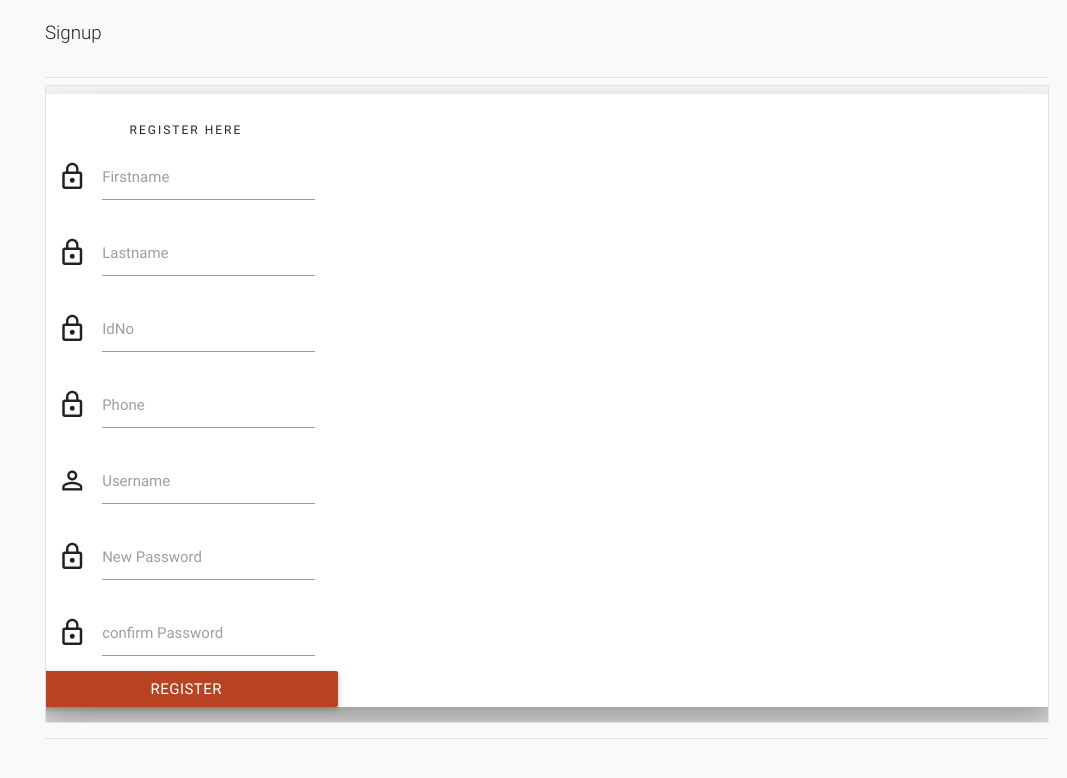
After one commit to OnpointSoftwares/VisitorManagementSystem, a PHP site: page /signup.php in a window 1280 px wide. The commit adds this page. Shown: the top 778 px of the page, without its empty margins (213-1280 px from the left). Run offline with PHP 8.4, Linux system fonts and the light colour scheme.

Commit message:
Update commits

```diff
--- /dev/null
+++ b/signup.php
@@ -0,0 +1,172 @@
+<!DOCTYPE html>
+<html lang="en">
+<head>
+  <meta http-equiv="Content-Type" content="text/html; charset=UTF-8">
+  <meta name="viewport" content="width=device-width, initial-scale=1, maximum-scale=1.0, user-scalable=no">
+  <meta http-equiv="X-UA-Compatible" content="IE=edge">
+  <meta name="msapplication-tap-highlight" content="no">
+  <title>Tickets</title>
+<?php
+include_once("config.php");
+?>
+  <!-- Favicons-->
+  <link rel="icon" href="images/favicon/favicon-32x32.png" sizes="32x32">
+  <!-- Favicons-->
+  <link rel="apple-touch-icon-precomposed" href="images/favicon/apple-touch-icon-152x152.png">
+  <!-- For iPhone -->
+  <meta name="msapplication-TileColor" content="#00bcd4">
+  <meta name="msapplication-TileImage" content="images/favicon/mstile-144x144.png">
+  <!-- For Windows Phone -->
+
+
+  <!-- CORE CSS-->
+  <link href="css/materialize.min.css" type="text/css" rel="stylesheet" media="screen,projection">
+  <link href="css/style.min.css" type="text/css" rel="stylesheet" media="screen,projection">
+  <!-- Custome CSS-->
+  <link href="css/custom/custom.min.css" type="text/css" rel="stylesheet" media="screen,projection">
+  <!-- INCLUDED PLUGIN CSS ON THIS PAGE -->
+  <link href="js/plugins/perfect-scrollbar/perfect-scrollbar.css" type="text/css" rel="stylesheet" media="screen,projection">
+  <link href="js/plugins/data-tables/css/jquery.dataTables.min.css" type="text/css" rel="stylesheet" media="screen,projection">
+</head>
+
+<body>
+  <!-- Start Page Loading -->
+  <div id="loader-wrapper">
+      <div id="loader"></div>
+      <div class="loader-section section-left"></div>
+      <div class="loader-section section-right"></div>
+  </div>
+  <!-- End Page Loading -->
+
+  <!-- //////////////////////////////////////////////////////////////////////////// -->
+
+  <!-- START HEADER -->
+  <!-- END HEADER -->
+
+  <!-- //////////////////////////////////////////////////////////////////////////// -->
+
+  <!-- START MAIN -->
+  <div id="main">
+    <!-- START WRAPPER -->
+
+
+      <!-- END LEFT SIDEBAR NAV-->
+
+      <!-- //////////////////////////////////////////////////////////////////////////// -->
+
+      <!-- START CONTENT -->
+      <section id="content">
+
+        <!--breadcrumbs start-->
+
+        <!--breadcrumbs end-->
+
+	        <!--start container-->
+        <div class="container">
+          <p class="caption">Signup</p>
+          <div class="divider"></div>
+									<div id="work-collections">
+									<ul id="projects-collection" class="collection">
+                                    <div id="login-page" class="row">
+    <div class="col s12 z-depth-4 card-panel">
+      <form method="post" action="routers/signupcheck.php" class="login-form" id="form">
+        <div class="row">
+          <div class="input-field col s12 center">
+            <p class="center login-form-text">Register Here </p>
+          </div>
+        </div>
+        <div class="row margin">
+          <div class="input-field col s12">
+            <i class="mdi-action-lock-outline prefix"></i>
+            <input name="fname" id="fname" type="text">
+            <label for="password">Firstname</label>
+          </div>
+        </div>
+        <div class="row margin">
+          <div class="input-field col s12">
+            <i class="mdi-action-lock-outline prefix"></i>
+            <input name="lname" id="lname" type="text">
+            <label for="password">Lastname</label>
+          </div>
+        </div>
+        <div class="row margin">
+          <div class="input-field col s12">
+            <i class="mdi-action-lock-outline prefix"></i>
+            <input name="idno" id="idno" type="number">
+            <label for="password">IdNo</label>
+          </div>
+        </div>
+        <div class="row margin">
+          <div class="input-field col s12">
+            <i class="mdi-action-lock-outline prefix"></i>
+            <input name="phone" id="phone" type="number">
+            <label for="password">Phone</label>
+          </div>
+        </div>
+        <div class="row margin">
+          <div class="input-field col s12">
+            <i class="mdi-social-person-outline prefix"></i>
+            <input name="username" id="username" type="text" autofill="false">
+            <label for="username" class="center-align">Username</label>
+          </div>
+        </div>
+          <div class="row margin">
+          <div class="input-field col s12">
+            <i class="mdi-action-lock-outline prefix"></i>
+            <input name="password" id="password" type="password">
+            <label for="password">New Password</label>
+          </div>
+
+          <div class="row margin">
+          <div class="input-field col s12">
+            <i class="mdi-action-lock-outline prefix"></i>
+            <input name="confirmpassword" id="password" type="password">
+            <label for="password">confirm Password</label>
+          </div>
+        </div> <div class="row">
+			<a href="javascript:void(0);" onclick="document.getElementById('form').submit();" class="btn waves-effect waves-light col s12">Register</a>
+          </div>
+									</ul>
+									</div>
+            <div class="divider"></div>
+
+          </div>
+        <!--end container-->
+
+
+      <!-- END CONTENT -->
+    </div>
+  <!-- END MAIN -->
+      </section>
+
+
+  <!-- //////////////////////////////////////////////////////////////////////////// -->
+
+  <!-- START FOOTER -->
+    <!-- END FOOTER -->
+
+
+
+    <!-- ================================================
+    Scripts
+    ================================================ -->
+
+    <!-- jQuery Library -->
+    <script type="text/javascript" src="js/plugins/jquery-1.11.2.min.js"></script>
+    <!--angularjs-->
+    <script type="text/javascript" src="js/plugins/angular.min.js"></script>
+    <!--materialize js-->
+    <script type="text/javascript" src="js/materialize.min.js"></script>
+    <!--scrollbar-->
+    <script type="text/javascript" src="js/plugins/perfect-scrollbar/perfect-scrollbar.min.js"></script>
+    <!-- data-tables -->
+    <script type="text/javascript" src="js/plugins/data-tables/js/jquery.dataTables.min.js"></script>
+    <script type="text/javascript" src="js/plugins/data-tables/data-tables-script.js"></script>
+
+    <!--plugins.js - Some Specific JS codes for Plugin Settings-->
+    <script type="text/javascript" src="js/plugins.min.js"></script>
+    <!--custom-script.js - Add your own theme custom JS-->
+    <script type="text/javascript" src="js/custom-script.js"></script>
+</body>
+
+</html>
```
Also changed, not shown: db/vms (1).sql (added, +110 -0 lines), index.php (+17 -1 lines), routers/signupcheck.php (added, +23 -0 lines).
